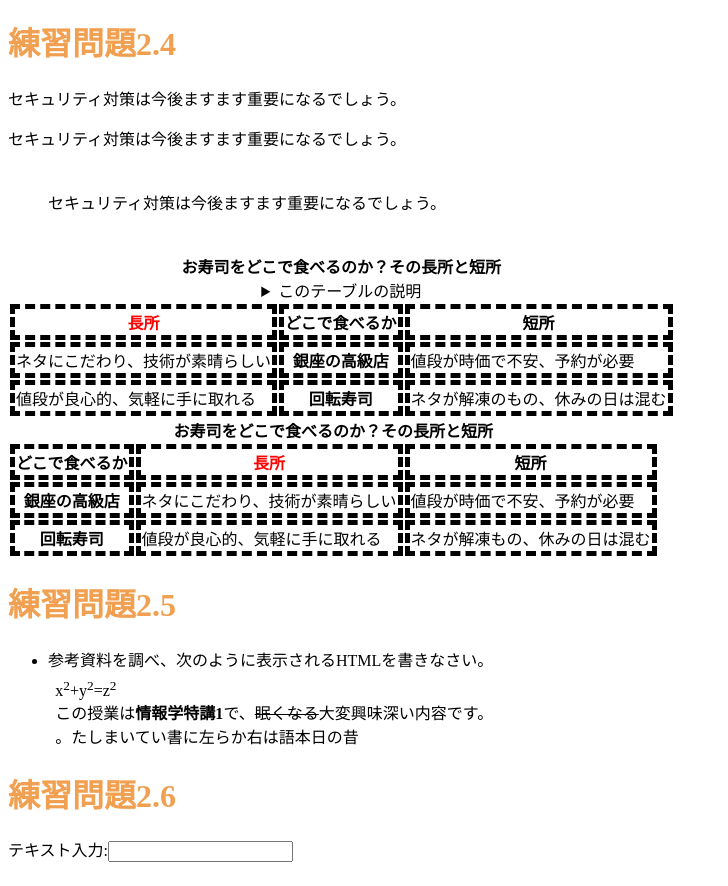
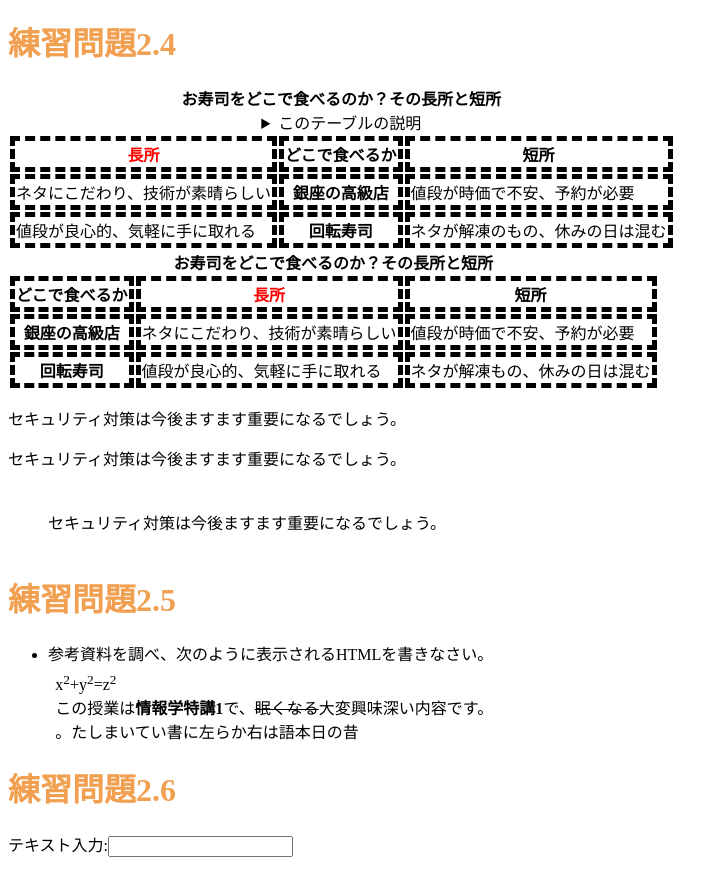
Before and after one commit to sakamotoyoh/4040yoh, a plain HTML site: page index.html in a window 1280 px wide. Shown: the part 843-1729 px from the top of the page, without its empty margins (0-728 px from the left). Drawn offline with Linux system fonts and the light colour scheme.

Commit message:
Update index.html

```diff
--- a/index.html
+++ b/index.html
@@ -62,9 +62,6 @@
   <tbody>
   <tr><td>ネタにこだわり、技術が素晴らしい</td><th>銀座の高級店</th><td>値段が時価で不安、予約が必要</td></tr>
    <tr><td>値段が良心的、気軽に手に取れる</td><th>回転寿司</th><td>ネタが解凍のもの、休みの日は混む</td></tr>
-   <p class="sample1">セキュリティ対策は今後ますます重要になるでしょう。</p>
-   <p class="sam;le2">セキュリティ対策は今後ますます重要になるでしょう。</p>
-   <p class="sample3">セキュリティ対策は今後ますます重要になるでしょう。</p>
   </tbody>
   </table>
   <table>
@@ -79,7 +76,9 @@
    <tr><th>回転寿司</th><td>値段が良心的、気軽に手に取れる</td><td>ネタが解凍もの、休みの日は混む</td></tr>
   </tbody>
   </table>
-
+ <p class="sample1">セキュリティ対策は今後ますます重要になるでしょう。</p>
+ <p class="sample2">セキュリティ対策は今後ますます重要になるでしょう。</p>
+ <p class="sample3">セキュリティ対策は今後ますます重要になるでしょう。</p>
   <h1>練習問題2.5</h1>
   <ul>
    <li>参考資料を調べ、次のように表示されるHTMLを書きなさい。
```
